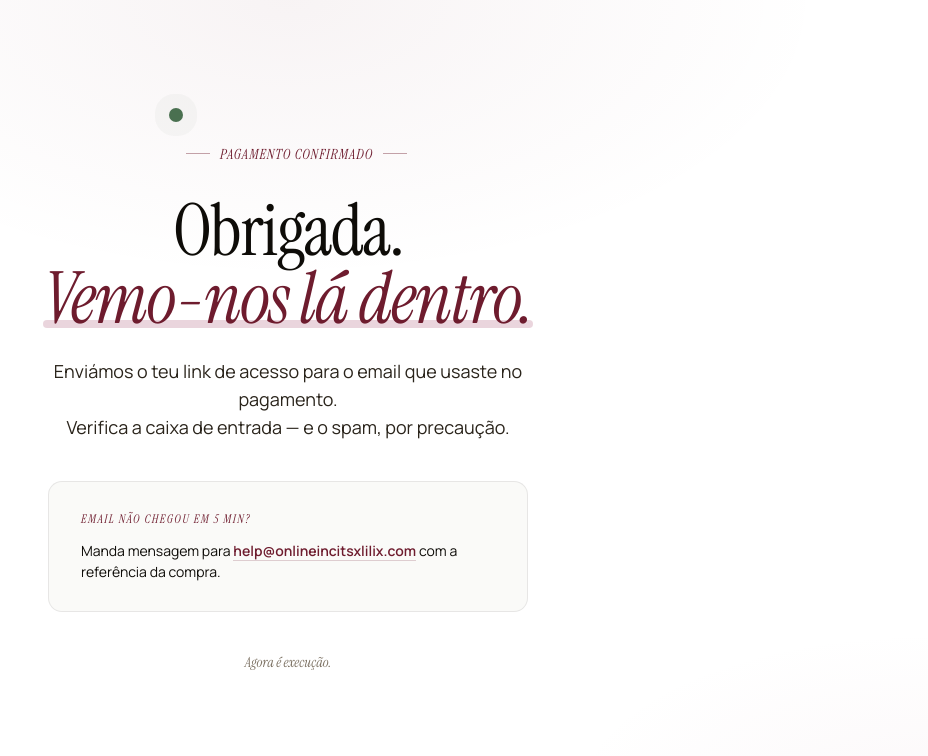
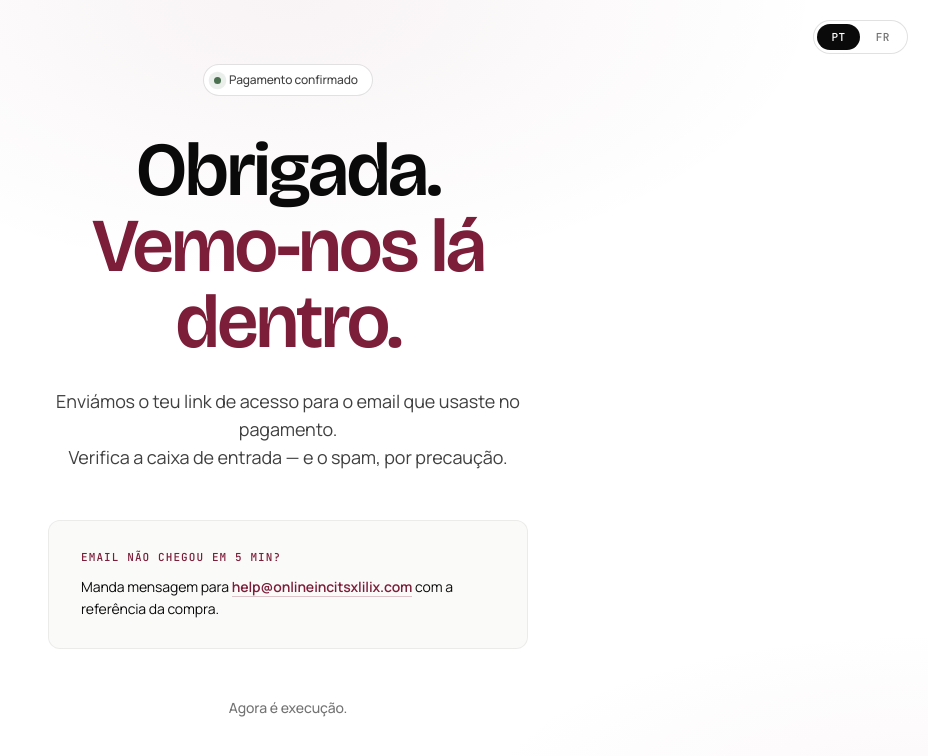
Before and after one commit to luiscostapereira2008-max/itsxlilixonline, a website: page sucesso.html in a window 1280 px wide. Shown: the whole page, without its empty margins (352-1280 px from the left). Drawn offline with nearby package versions, Linux system fonts and the light colour scheme.

Commit message:
Update sucesso.html

```diff
--- a/sucesso.html
+++ b/sucesso.html
@@ -5,95 +5,153 @@
 <meta name="viewport" content="width=device-width, initial-scale=1.0">
 <title>Obrigada — ItsXliLix</title>
 <link rel="preconnect" href="https://fonts.googleapis.com">
-<link href="https://fonts.googleapis.com/css2?family=Instrument+Serif:ital@0;1&family=Manrope:wght@400;500;600&display=swap" rel="stylesheet">
+<link href="https://fonts.googleapis.com/css2?family=Bricolage+Grotesque:opsz,wght@12..96,400;12..96,500;12..96,600;12..96,700&family=Manrope:wght@400;500;600&family=JetBrains+Mono:wght@400;500&display=swap" rel="stylesheet">
 <style>
 :root{
   --bg:#ffffff;
-  --ink:#0e0c08;
-  --ink-2:#2a241b;
-  --muted:#7a6f60;
-  --accent:#6e1c2e;
+  --surface:#fafaf9;
+  --ink:#0a0a0a;
+  --ink-2:#404040;
+  --muted:#737373;
+  --muted-2:#a3a3a3;
+  --line:rgba(10,10,10,0.06);
+  --line-2:rgba(10,10,10,0.12);
+  --accent:#7c1d3a;
+  --accent-2:#9e2244;
+  --accent-soft:rgba(124,29,58,0.06);
   --rose:#c4889e;
-  --line:rgba(14,12,8,0.08);
+  --success:#4a7050;
 }
 *{box-sizing:border-box;margin:0;padding:0}
-html{-webkit-font-smoothing:antialiased}
+html{-webkit-font-smoothing:antialiased;text-rendering:optimizeLegibility}
 body{
-  font-family:'Manrope',system-ui,sans-serif;background:var(--bg);color:var(--ink);
+  font-family:'Manrope',-apple-system,system-ui,sans-serif;
+  background:var(--bg);color:var(--ink);
   min-height:100vh;display:flex;align-items:center;justify-content:center;
-  padding:32px;line-height:1.6;
+  padding:32px;line-height:1.55;letter-spacing:-0.005em;
   background-image:
-    radial-gradient(ellipse 60% 50% at 50% 0%, rgba(110,28,46,0.05), transparent 70%),
-    radial-gradient(ellipse 40% 30% at 100% 100%, rgba(196,136,158,0.06), transparent 70%);
+    radial-gradient(ellipse 60% 50% at 50% 0%, rgba(124,29,58,0.05), transparent 70%),
+    radial-gradient(ellipse 50% 30% at 100% 100%, rgba(196,136,158,0.06), transparent 70%);
 }
-.card{max-width:580px;text-align:center;animation:rise 0.9s cubic-bezier(.2,.7,.2,1) both}
+.lang-switch{
+  position:fixed;top:20px;right:20px;
+  display:flex;gap:2px;
+  background:rgba(255,255,255,0.85);
+  border:1px solid var(--line-2);
+  border-radius:100px;padding:3px;
+  backdrop-filter:blur(12px);
+  -webkit-backdrop-filter:blur(12px);
+  z-index:100;
+}
+.lang-btn{
+  padding:6px 14px;background:none;border:none;
+  font-family:'JetBrains Mono',monospace;font-size:11px;font-weight:500;
+  color:var(--muted);cursor:pointer;border-radius:100px;
+  transition:all 0.2s;letter-spacing:0.05em;
+}
+.lang-btn.active{background:var(--ink);color:#fff}
+.lang-btn:hover:not(.active){color:var(--ink)}
+
+.card{max-width:600px;text-align:center;animation:rise 0.9s cubic-bezier(.22,.61,.36,1) both}
 @keyframes rise{from{opacity:0;transform:translateY(20px)}to{opacity:1;transform:translateY(0)}}
 
-.tag{
-  display:inline-flex;align-items:center;gap:10px;
-  font-family:'Instrument Serif',serif;font-style:italic;
-  font-size:14px;letter-spacing:1px;text-transform:uppercase;
-  color:var(--accent);margin-bottom:32px;
+.badge{
+  display:inline-flex;align-items:center;gap:8px;
+  padding:6px 14px 6px 10px;
+  background:var(--bg);border:1px solid var(--line-2);
+  border-radius:100px;
+  font-size:12px;font-weight:500;color:var(--ink-2);letter-spacing:-0.01em;
+  margin-bottom:36px;
 }
-.tag::before, .tag::after{content:"";width:24px;height:1px;background:var(--accent);opacity:0.4}
-
-.dot{
-  width:14px;height:14px;border-radius:50%;background:#4a7050;
-  display:inline-block;margin-bottom:32px;
-  box-shadow:0 0 0 8px rgba(74,112,80,0.1);
-  animation:pulse 2s ease-in-out infinite;
+.badge-dot{
+  width:7px;height:7px;border-radius:50%;background:var(--success);
+  box-shadow:0 0 0 3px rgba(74,112,80,0.18);
+  animation:pulse 2.2s ease-in-out infinite;
 }
 @keyframes pulse{
-  0%,100%{box-shadow:0 0 0 8px rgba(74,112,80,0.1)}
-  50%{box-shadow:0 0 0 14px rgba(74,112,80,0.04)}
+  0%,100%{box-shadow:0 0 0 3px rgba(74,112,80,0.18)}
+  50%{box-shadow:0 0 0 7px rgba(74,112,80,0.06)}
 }
 
 h1{
-  font-family:'Instrument Serif',serif;
-  font-size:clamp(48px,7vw,72px);font-weight:400;line-height:0.95;letter-spacing:-1.5px;
-  margin-bottom:24px;
+  font-family:'Bricolage Grotesque',serif;
+  font-size:clamp(48px,7vw,76px);font-weight:600;line-height:1;letter-spacing:-0.03em;
+  margin-bottom:28px;color:var(--ink);
 }
-h1 em{
-  color:var(--accent);font-style:italic;font-weight:400;
-  position:relative;display:inline-block;
-}
-h1 em::after{
-  content:"";position:absolute;bottom:6px;left:0;right:0;height:8px;
-  background:rgba(196,136,158,0.35);z-index:-1;border-radius:4px;
-}
+h1 .acc{color:var(--accent);font-weight:600}
 
-p{font-size:18px;color:var(--ink-2);margin-bottom:18px;max-width:480px;margin-left:auto;margin-right:auto;line-height:1.55}
+p{font-size:18px;color:var(--ink-2);margin-bottom:18px;max-width:480px;margin-left:auto;margin-right:auto;line-height:1.55;font-weight:400}
 
 .box{
-  margin:40px auto;padding:28px 32px;border:1px solid var(--line);border-radius:14px;
-  background:#fafaf8;text-align:left;max-width:480px;
+  margin:48px auto;padding:28px 32px;border:1px solid var(--line);border-radius:12px;
+  background:var(--surface);text-align:left;max-width:480px;
 }
 .box-lbl{
-  font-family:'Instrument Serif',serif;font-style:italic;
-  font-size:12px;letter-spacing:1.5px;text-transform:uppercase;
-  color:var(--accent);margin-bottom:10px;font-weight:400;
+  font-family:'JetBrains Mono',monospace;
+  font-size:11px;letter-spacing:0.1em;text-transform:uppercase;
+  color:var(--accent);margin-bottom:10px;font-weight:500;
 }
 .box p{font-size:14px;color:var(--ink);margin:0;max-width:none;line-height:1.55}
-.box a{color:var(--accent);font-weight:600;text-decoration:none;border-bottom:1px solid rgba(110,28,46,0.2)}
+.box a{color:var(--accent);font-weight:600;text-decoration:none;border-bottom:1px solid rgba(124,29,58,0.25)}
 .box a:hover{border-bottom-color:var(--accent)}
 
 .small{
-  color:var(--muted);font-size:14px;margin-top:32px;
-  font-family:'Instrument Serif',serif;font-style:italic;
+  color:var(--muted);font-size:14px;margin-top:32px;font-weight:500;
 }
+[data-lang][hidden]{display:none !important}
 </style>
 </head>
 <body>
+
+<div class="lang-switch">
+  <button class="lang-btn active" data-set-lang="pt">PT</button>
+  <button class="lang-btn" data-set-lang="fr">FR</button>
+</div>
+
 <div class="card">
-  <div class="dot"></div>
-  <div class="tag">Pagamento confirmado</div>
-  <h1>Obrigada.<br><em>Vemo-nos lá dentro.</em></h1>
-  <p>Enviámos o teu link de acesso para o email que usaste no pagamento.<br>Verifica a caixa de entrada — e o spam, por precaução.</p>
+  <div class="badge">
+    <span class="badge-dot"></span>
+    <span data-lang="pt">Pagamento confirmado</span>
+    <span data-lang="fr" hidden>Paiement confirmé</span>
+  </div>
+
+  <h1>
+    <span data-lang="pt">Obrigada.<br><span class="acc">Vemo-nos lá dentro.</span></span>
+    <span data-lang="fr" hidden>Merci.<br><span class="acc">À tout de suite.</span></span>
+  </h1>
+
+  <p data-lang="pt">Enviámos o teu link de acesso para o email que usaste no pagamento.<br>Verifica a caixa de entrada — e o spam, por precaução.</p>
+  <p data-lang="fr" hidden>Nous avons envoyé ton lien d'accès à l'email utilisé lors du paiement.<br>Vérifie ta boîte de réception — et le spam, par précaution.</p>
+
   <div class="box">
-    <div class="box-lbl">Email não chegou em 5 min?</div>
-    <p>Manda mensagem para <a href="mailto:help@onlineincitsxlilix.com">help@onlineincitsxlilix.com</a> com a referência da compra.</p>
+    <div class="box-lbl">
+      <span data-lang="pt">Email não chegou em 5 min?</span>
+      <span data-lang="fr" hidden>Email pas arrivé en 5 min ?</span>
+    </div>
+    <p data-lang="pt">Manda mensagem para <a href="mailto:help@onlineincitsxlilix.com">help@onlineincitsxlilix.com</a> com a referência da compra.</p>
+    <p data-lang="fr" hidden>Envoie un message à <a href="mailto:help@onlineincitsxlilix.com">help@onlineincitsxlilix.com</a> avec la référence d'achat.</p>
   </div>
-  <p class="small">Agora é execução.</p>
+
+  <p class="small" data-lang="pt">Agora é execução.</p>
+  <p class="small" data-lang="fr" hidden>Maintenant, c'est l'exécution.</p>
 </div>
+
+<script>
+function setLang(lang){
+  document.querySelectorAll('[data-lang]').forEach(el=>{
+    el.hidden = el.dataset.lang !== lang;
+  });
+  document.querySelectorAll('.lang-btn').forEach(btn=>{
+    btn.classList.toggle('active', btn.dataset.setLang === lang);
+  });
+  localStorage.setItem('itsx_lang', lang);
+  document.documentElement.lang = lang === 'fr' ? 'fr' : 'pt-PT';
+}
+document.querySelectorAll('.lang-btn').forEach(btn=>{
+  btn.addEventListener('click', ()=>setLang(btn.dataset.setLang));
+});
+const saved = localStorage.getItem('itsx_lang') || 'pt';
+setLang(saved);
+</script>
 </body>
 </html>
```
